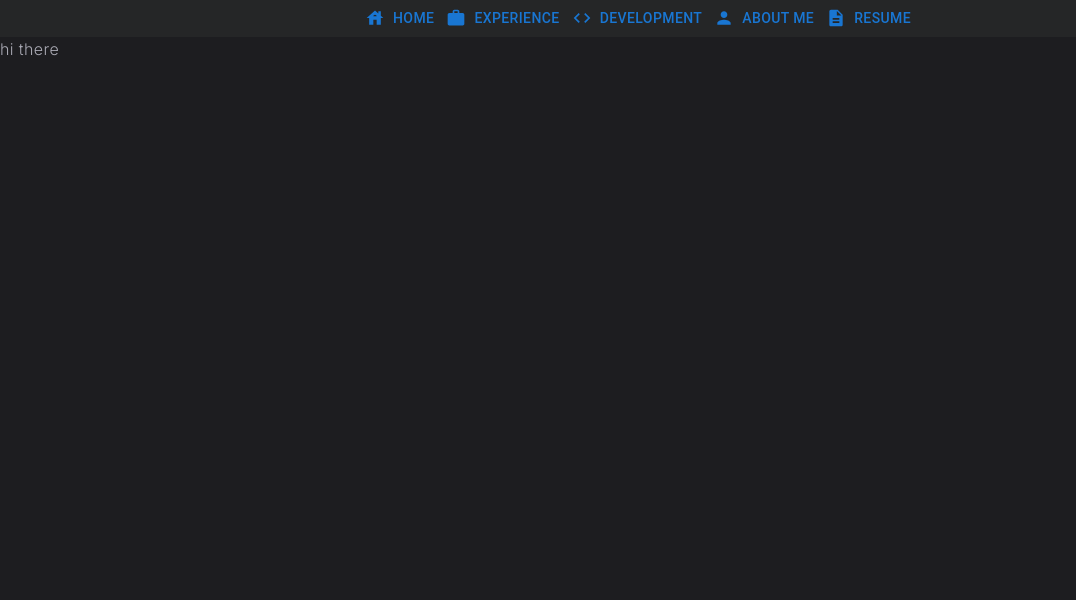
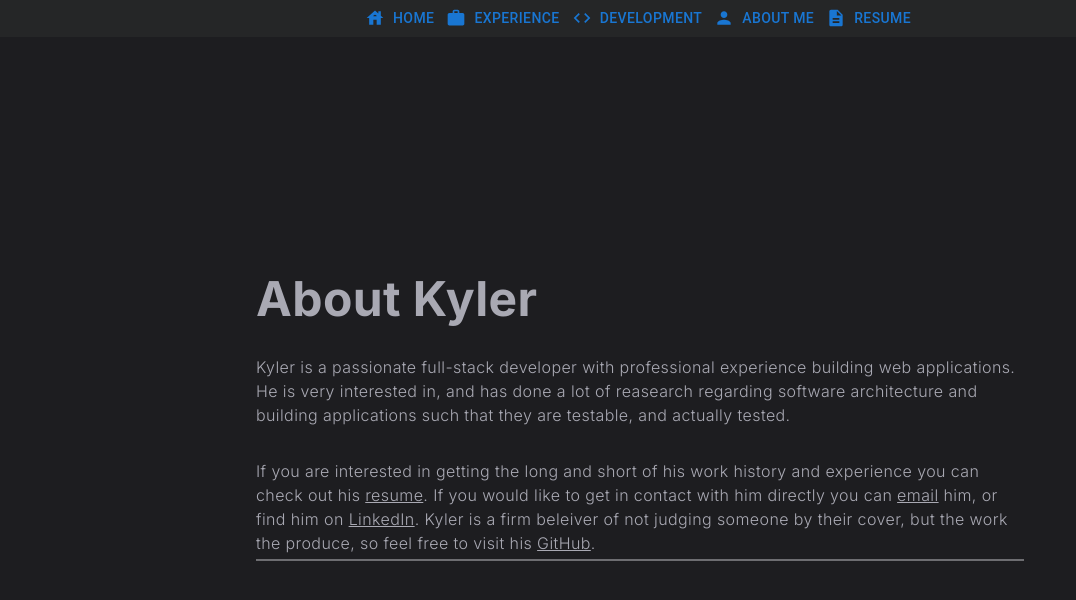
Before and after one commit to senyc/kb-web, a Next.js app: page /about in a window 1280 px wide. Shown: the top 600 px of the page, without its empty margins (0-1076 px from the left). Built offline with nearby package versions, Linux system fonts and the light colour scheme.

Commit message:
feat(about): add about me page

```diff
--- /dev/null
+++ b/src/app/about/AboutMe.tsx
@@ -0,0 +1,13 @@
+export default function AboutMe() {
+  return (
+    <>
+      <p className='mb-8'>
+        Kyler is a passionate full-stack developer with professional experience building web applications. He is very interested in, and has done a lot of reasearch regarding software architecture and building applications such that they are testable, and actually tested.
+      </p>
+      <p>
+      If you are interested in getting the long and short of his work history and experience you can check out his <a className='underline' href='BomhofKylerResume.pdf'>resume</a>. If you would like to get in contact with him directly you can <a className='underline' href='mailto:kdbomhof@gmail.com'>email</a> him, or find him on <a className='underline' href='https://www.linkedin.com/in/kyler-bomhof/'>LinkedIn</a>. Kyler is a firm beleiver of not judging someone by  their cover, but the work the produce, so feel free to visit his <a className='underline' href='https://github.com/senyc'>GitHub</a>.
+      </p>
+      <div className='mt-1 h-0 border opacity-40'></div>
+    </>
+  );
+}
--- a/src/app/about/page.tsx
+++ b/src/app/about/page.tsx
@@ -1,7 +1,16 @@
+import AboutMe from "./AboutMe";
+
 export default function About() {
   return (
-  <>
-      hi there
-  </>
-  )
+    <>
+      <main className='flex h-full w-full flex-row items-center justify-center overflow-hidden'>
+        <section className='w-11/12 max-w-3xl'>
+          <h1 className='mb-8 text-left text-4xl font-semibold sm:text-5xl'>
+            About Kyler
+          </h1>
+          <AboutMe />
+        </section>
+      </main>
+    </>
+  );
 }
--- a/src/app/development/SkillList.tsx
+++ b/src/app/development/SkillList.tsx
@@ -9,7 +9,18 @@ interface SkillListProps {
 
 export default function SkillList({ skills }: SkillListProps) {
   return (
-    <ul className=''>
+    <ul>
+      <li>
+        <div className='flex w-96 flex-row'>
+          <h2 className='text-xl font-bold'>
+            Tool/Language
+          </h2>
+          <h3 className='grow text-right text-xl font-bold'>
+            Experience
+          </h3>
+        </div>
+          <div className='mb-8 mt-1 h-0 border opacity-30'> </div>
+      </li>
       {skills.map(skill => (
         <li key={skill.heading} className='mb-8'>
           <div className='flex w-96 flex-row'>
```
